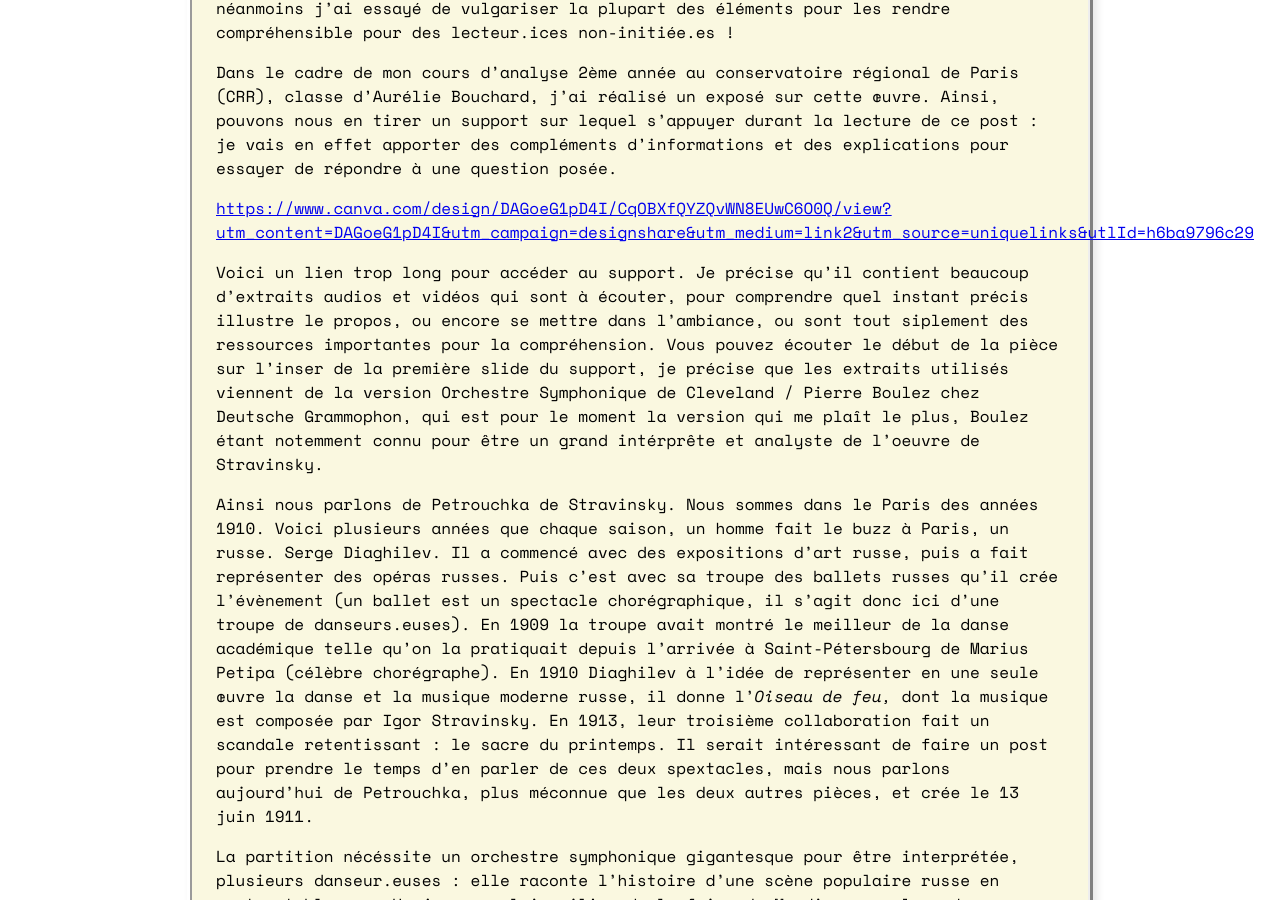
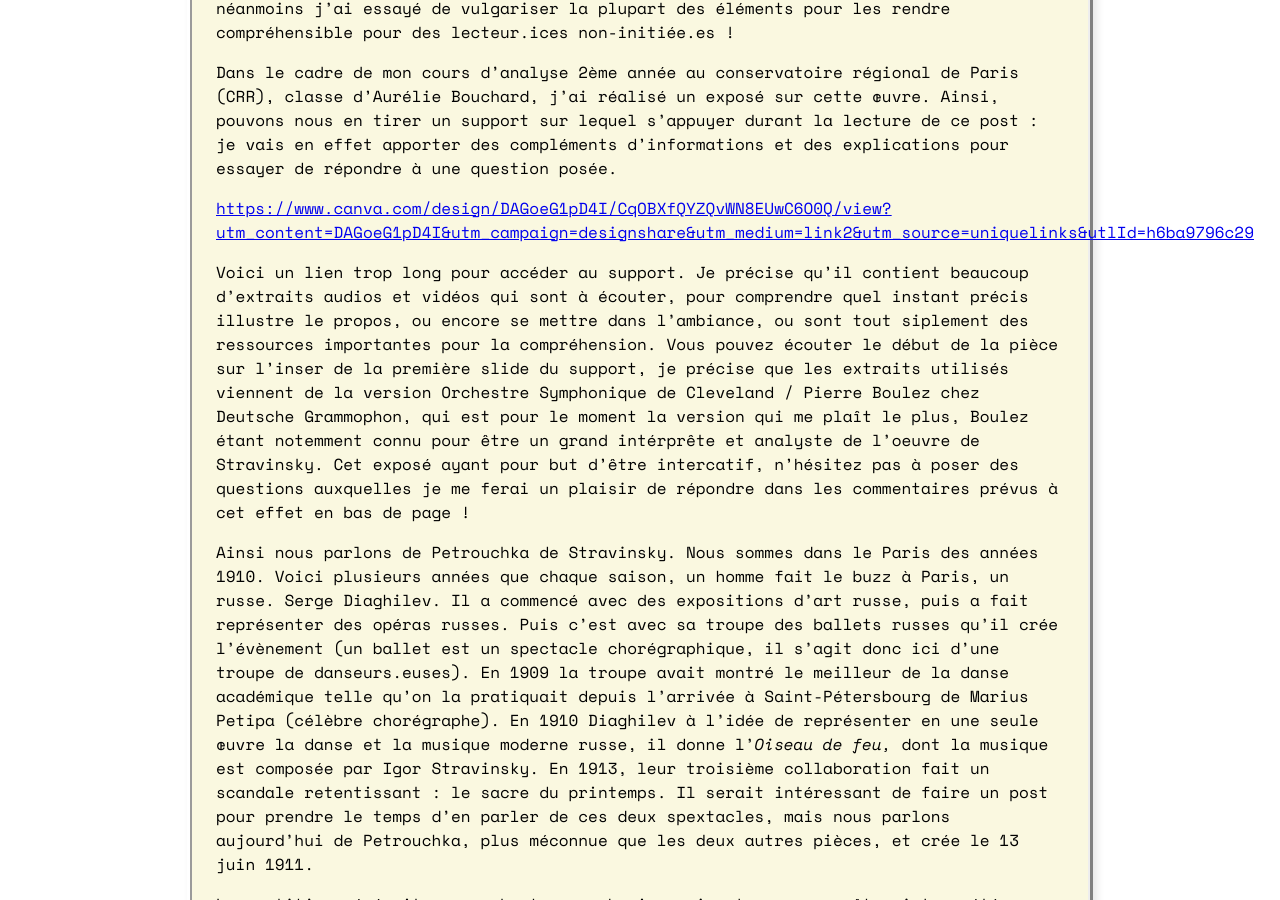
Before and after one commit to 3imaginaryboys3/3imaginaryboys3.github.io, a Jekyll site: the page built from _posts/2025-10-12-post-2-no-petrouchka-d-igor-stravinsky.md, in a window 1280 px wide and 900 px high, scrolled down 625 px. Built offline with Jekyll 4.4.1, drawn with Linux system fonts in a browser that asks for light colours; some web fonts are replaced; comment, search, counter and statistics services are not loaded.

Commit message:
Update 2025-10-12-post-2-no-petrouchka-d-igor-stravinsky.md

```diff
--- a/_posts/2025-10-12-post-2-no-petrouchka-d-igor-stravinsky.md
+++ b/_posts/2025-10-12-post-2-no-petrouchka-d-igor-stravinsky.md
@@ -19,7 +19,7 @@ Dans le cadre de mon cours d'analyse 2ème année au conservatoire régional de
 
 <https://www.canva.com/design/DAGoeG1pD4I/CqOBXfQYZQvWN8EUwC6O0Q/view?utm_content=DAGoeG1pD4I&utm_campaign=designshare&utm_medium=link2&utm_source=uniquelinks&utlId=h6ba9796c29>
 
-Voici un lien trop long pour accéder au support. Je précise qu'il contient beaucoup d'extraits audios et vidéos qui sont à écouter, pour comprendre quel instant précis illustre le propos, ou encore se mettre dans l'ambiance, ou sont tout siplement des ressources importantes pour la compréhension. Vous pouvez écouter le début de la pièce sur l'inser de la première slide du support, je précise que les extraits utilisés viennent de la version Orchestre Symphonique de Cleveland / Pierre Boulez chez Deutsche Grammophon, qui est pour le moment la version qui me plaît le plus, Boulez étant notemment connu pour être un grand intérprête et analyste de l'oeuvre de Stravinsky.
+Voici un lien trop long pour accéder au support. Je précise qu'il contient beaucoup d'extraits audios et vidéos qui sont à écouter, pour comprendre quel instant précis illustre le propos, ou encore se mettre dans l'ambiance, ou sont tout siplement des ressources importantes pour la compréhension. Vous pouvez écouter le début de la pièce sur l'inser de la première slide du support, je précise que les extraits utilisés viennent de la version Orchestre Symphonique de Cleveland / Pierre Boulez chez Deutsche Grammophon, qui est pour le moment la version qui me plaît le plus, Boulez étant notemment connu pour être un grand intérprête et analyste de l'oeuvre de Stravinsky. Cet exposé ayant pour but d'être intercatif, n'hésitez pas à poser des questions auxquelles je me ferai un plaisir de répondre dans les commentaires prévus à cet effet en bas de page !
 
 Ainsi nous parlons de Petrouchka de Stravinsky. Nous sommes dans le Paris des années 1910. Voici plusieurs années que chaque saison, un homme fait le buzz à Paris, un russe. Serge Diaghilev. Il a commencé avec des expositions d'art russe, puis a fait représenter des opéras russes. Puis c'est avec sa troupe des ballets russes qu'il crée l'évènement (un ballet est un spectacle chorégraphique, il s'agit donc ici d'une troupe de danseurs.euses). En 1909 la troupe avait montré le meilleur de la danse académique telle qu'on la pratiquait depuis l'arrivée à Saint-Pétersbourg de Marius Petipa (célèbre chorégraphe). En 1910 Diaghilev à l'idée de représenter en une seule œuvre la danse et la musique moderne russe, il donne l'_Oiseau de feu,_ dont la musique est composée par Igor Stravinsky. En 1913, leur troisième collaboration fait un scandale retentissant : le sacre du printemps. Il serait intéressant de faire un post pour prendre le temps d'en parler de ces deux spextacles, mais nous parlons aujourd'hui de Petrouchka, plus méconnue que les deux autres pièces, et crée le 13 juin 1911.
 
```
